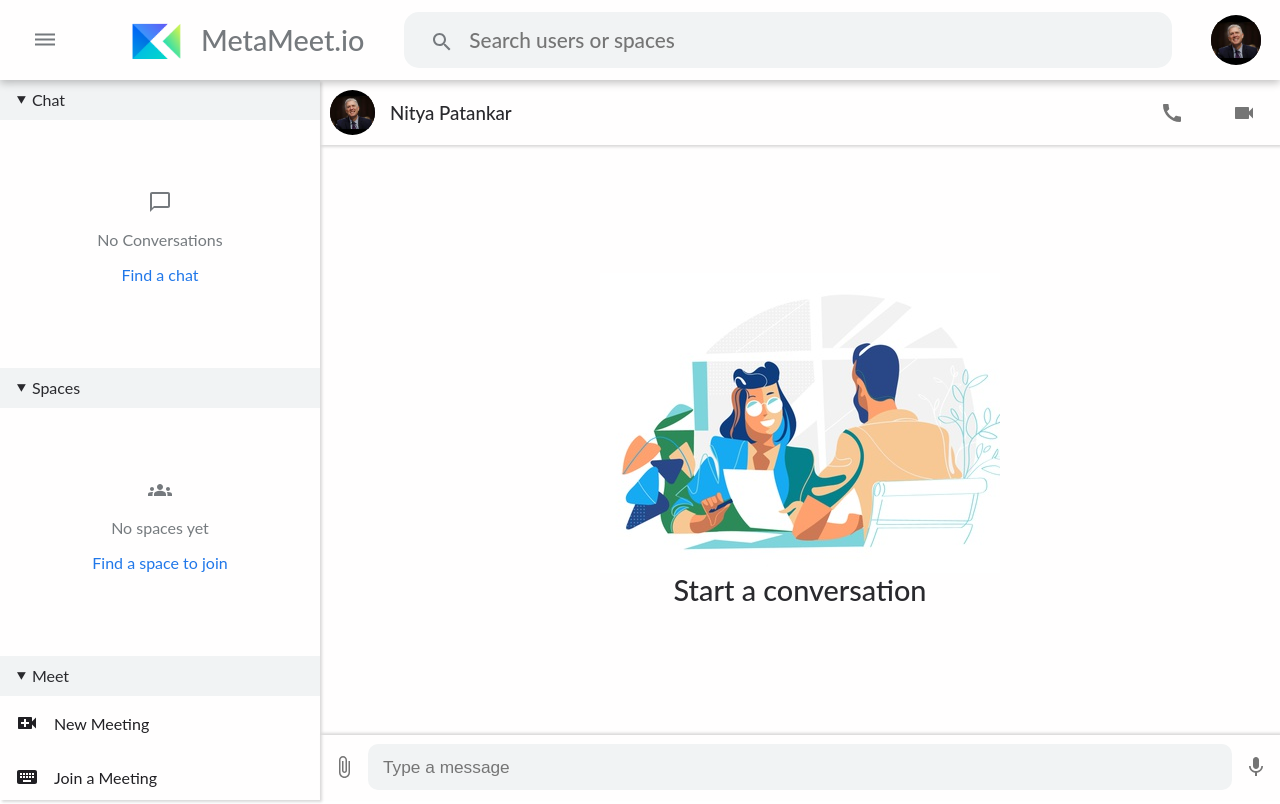
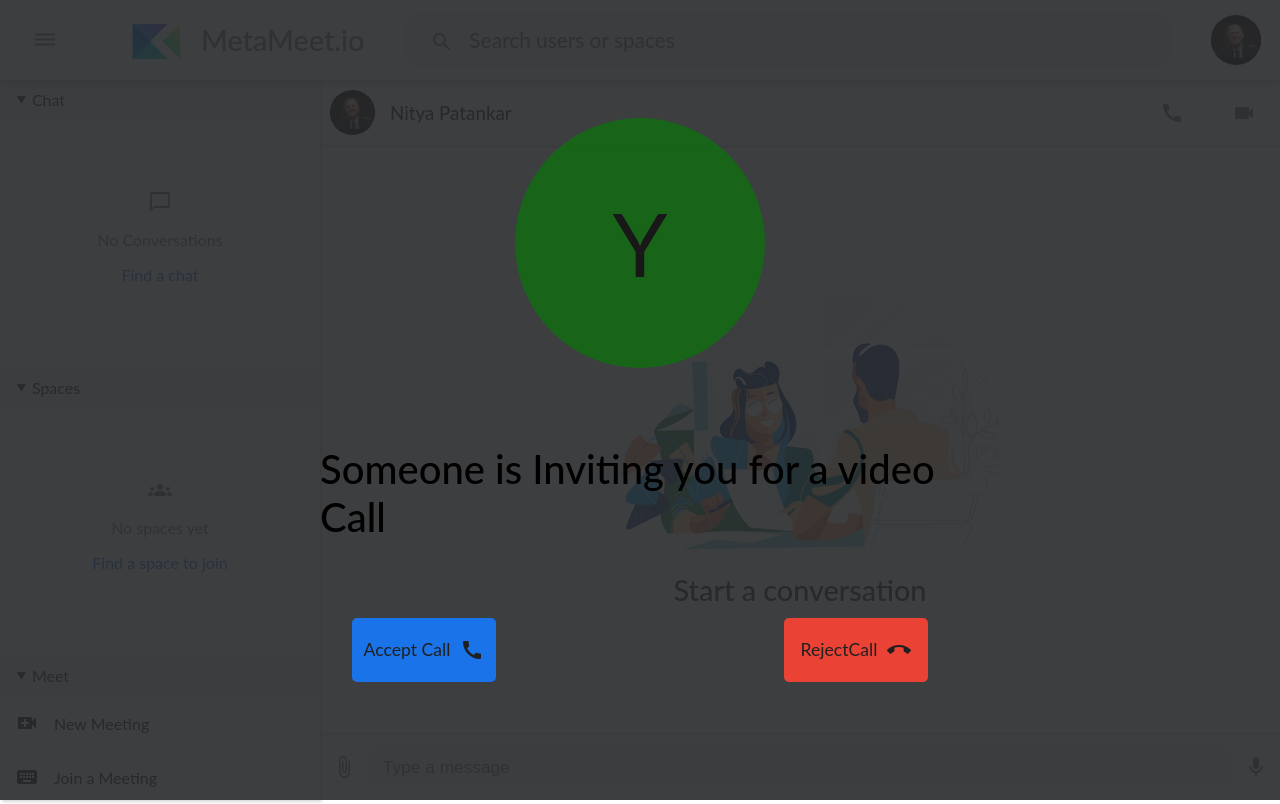
Before and after one commit to Yash621/meta-meet, a Next.js app in the folder frontend/: page /chat in a window 1280 px wide. Built offline with nearby package versions, Linux system fonts and the light colour scheme.

Commit message:
implemented call component

```diff
--- /dev/null
+++ b/frontend/components/CallComp/CallComp.module.css
@@ -0,0 +1,72 @@
+.container {
+  display: flex;
+  flex-direction: column;
+  align-items: center;
+  justify-content: space-around;
+  width: 100%;
+  height: 100vh;
+  position: fixed;
+  z-index: 100;
+}
+.backgroundContainer {
+  height: 100%;
+  width: 100%;
+  position: fixed;
+  background-color: #282a2c;
+  opacity: 0.9;
+}
+.avatarContainer {
+  display: flex;
+  flex-direction: column;
+  align-items: center;
+  justify-content: center;
+  width: 250px;
+  height: 250px;
+  border-radius: 50%;
+  background-color: green;
+  opacity: 0.6;
+  font-size: 5.5em;
+}
+.acceptRejectContainer {
+  display: flex;
+  align-items: center;
+  justify-content: space-between;
+  width: 90%;
+  height: 10%;
+  cursor: pointer;
+  /* background-color: yellow; */
+}
+.acceptReject {
+  display: flex;
+  align-items: center;
+  justify-content: center;
+  /* border-radius: 20%; */
+  width: 25%;
+  height: 100%;
+  background-color: #ea4234;
+  color: #212020;
+  border-radius: 5px;
+  font-size: 1.1em;
+  /* opacity: 0.6; */
+}
+.callContainer {
+  height: 80%;
+  width: 50%;
+  /* background-color: green; */
+  z-index: 5;
+  display: flex;
+  align-items: center;
+  justify-content: space-around;
+  flex-direction: column;
+}
+.accept {
+  background-color: #1a73e8;
+}
+.h1 {
+  font-size: 2.5em;
+  font-weight: 500;
+  color: black;
+}
+.icon {
+  margin-left: 10px;
+}
--- /dev/null
+++ b/frontend/components/CallComp/CallComp.tsx
@@ -0,0 +1,35 @@
+import React from "react";
+import callCompCSS from "./CallComp.module.css";
+import CallEndIcon from "@mui/icons-material/CallEnd";
+import CallIcon from "@mui/icons-material/Call";
+import { setCallCompShowState } from "../../pages/slices/callSlice";
+import { useDispatch } from "react-redux";
+
+function CallComp() {
+  const dispatch = useDispatch();
+  return (
+    <div className={callCompCSS.container}>
+      <div className={callCompCSS.backgroundContainer}></div>
+      <div className={callCompCSS.callContainer}>
+        <div className={callCompCSS.avatarContainer}>Y</div>
+        <div className={callCompCSS.h1}>
+          Someone is Inviting you for a video Call
+        </div>
+        <div className={callCompCSS.acceptRejectContainer}>
+          <div className={`${callCompCSS.acceptReject} ${callCompCSS.accept}`}>
+            Accept Call
+            <CallIcon className={callCompCSS.icon} />
+          </div>
+          <div
+            className={callCompCSS.acceptReject}
+            onClick={() => dispatch(setCallCompShowState(false))}
+          >
+            RejectCall <CallEndIcon className={callCompCSS.icon} />
+          </div>
+        </div>
+      </div>
+    </div>
+  );
+}
+
+export default CallComp;
--- a/frontend/pages/chat/index.tsx
+++ b/frontend/pages/chat/index.tsx
@@ -30,6 +30,8 @@ import { uid } from "../../utils/uid";
 import { useRouter } from "next/router";
 import ChatComp from "../../components/ChatComp/ChatComp";
 import { tabScrollButtonClasses } from "@mui/material";
+import CallComp from "../../components/CallComp/CallComp";
+import { selectCallCompShowState } from "../slices/callSlice";
 
 // const socket = io.connect("http://localhost:5000", {
 //   transports: ["websocket"],
@@ -44,8 +46,8 @@ function index() {
   const router = useRouter();
   const [searchBarHighlight, setSearchBarHighlight] = useState(false);
   const [searchBarHighlightType, setSearchBarHighlightType] = useState("");
-  const [chatComp, setChatComp] = useState(tabScrollButtonClasses);
-
+  const [chatComp, setChatComp] = useState(true);
+  const callComp = useSelector(selectCallCompShowState);
   useEffect(() => {
     setMeetingId(uid());
   }, []);
@@ -86,6 +88,7 @@ function index() {
       {meetCredentialPageShowState && (
         <MeetCred meetType={meetCredProp} meetingId={meetingId} />
       )}
+      {callComp && <CallComp />}
       <div className={chatPageCSS.headerContainer}>
         <div className={chatPageCSS.chatIconContainer}>
           <DehazeIcon className={chatPageCSS.slideIcon} />
@@ -174,7 +177,7 @@ function index() {
             <ChatComp />
           </div>
         ) : (
-          <div className={chatPageCSS.serachResultContainer}>
+          <div className={chatPageCSS.searchResultContainer}>
             <Image src={graphic} />
             <p> Start a conversation now </p>
           </div>
--- /dev/null
+++ b/frontend/pages/slices/callSlice.tsx
@@ -0,0 +1,21 @@
+import { createSlice } from "@reduxjs/toolkit";
+
+const initialState = {
+  callCompShowState: true,
+};
+
+export const callSlice = createSlice({
+  name: "callPage",
+  initialState,
+  reducers: {
+    setCallCompShowState: (state, action) => {
+      state.callCompShowState = action.payload;
+    },
+  },
+});
+
+export const { setCallCompShowState } = callSlice.actions;
+
+export const selectCallCompShowState = (state) =>
+  state.callPage.callCompShowState;
+export default callSlice.reducer;
--- a/frontend/pages/store.tsx
+++ b/frontend/pages/store.tsx
@@ -2,11 +2,13 @@ import { configureStore } from "@reduxjs/toolkit";
 import landingReducer from "./slices/landingSlice";
 import meetCredReducer from "./slices/meetCredentialSlice";
 import videoPageReducer from "./slices/videoSlice";
+import callReducer from "./slices/callSlice";
 
 export const store = configureStore({
   reducer: {
     landingPage: landingReducer,
     meetCredPage: meetCredReducer,
     videoPage: videoPageReducer,
+    callPage: callReducer,
   },
 });
```
Also changed, not shown: frontend/components/Call/Call.module.css (deleted), frontend/components/Call/Call.tsx (deleted).
